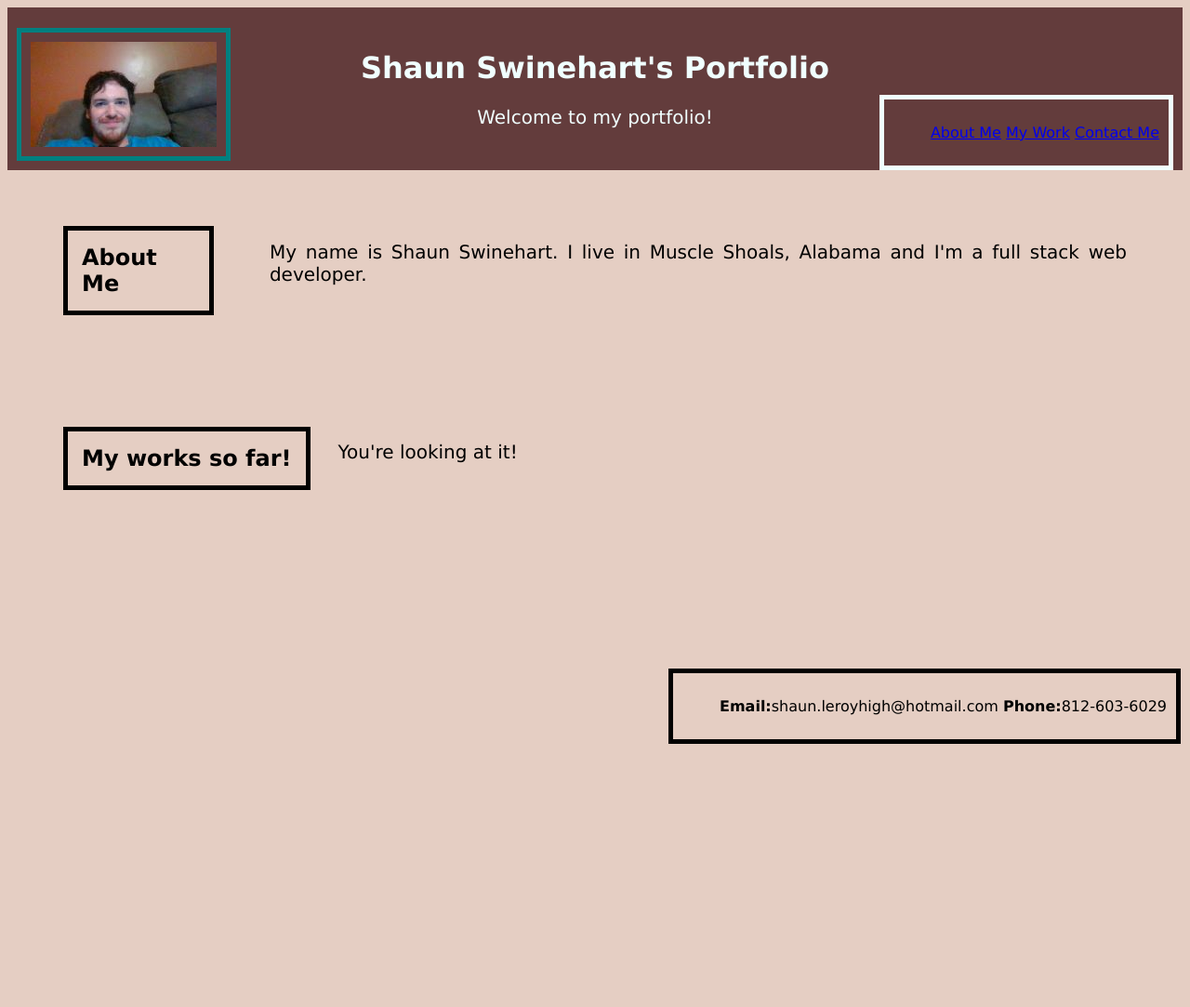
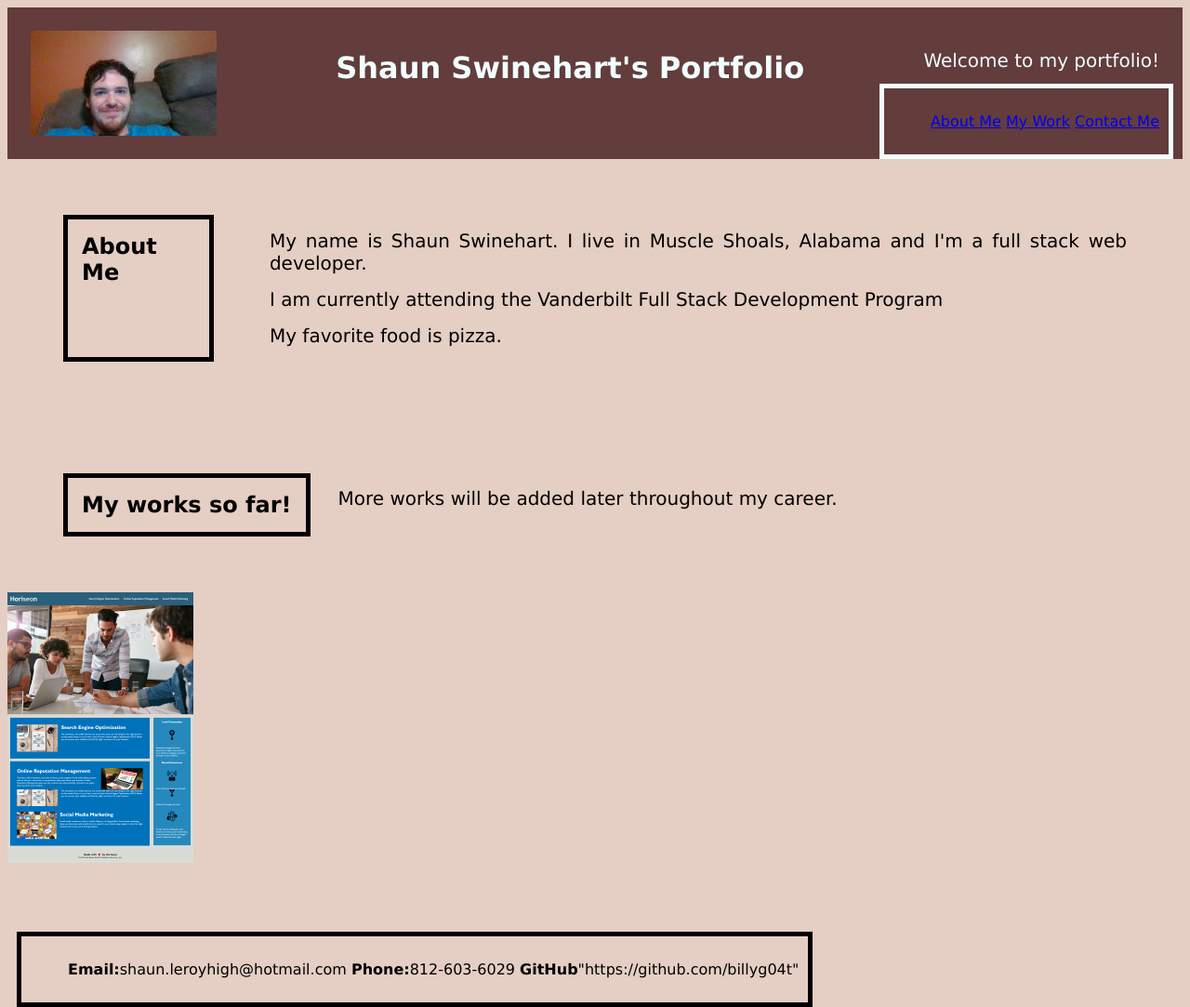
Before and after one commit to billyg04t/portfolio-for-shaun, a plain HTML site: page index.html in a window 1280 px wide. Shown: the whole page at 93% size. Before the commit the page ends 800 px from the top, so only its background shows below. Drawn offline with Linux system fonts and the light colour scheme.

Commit message:
Added screen shot to my work, extra information in 'about me' and added flex attributes

```diff
--- a/assets/style.css
+++ b/assets/style.css
@@ -1,6 +1,6 @@
 * {
     box-sizing: border-box;
-    font-family: 'Lucida Sans', 'Lucida Sans Regular', 'Lucida Grande', 'Lucida Sans Unicode', Geneva, Verdana, sans-serif;
+    font-family: 'Lucida Sans', 'Times New Roman', Times, serif;
 }
 
 body {
@@ -8,11 +8,14 @@ body {
 }
 
 .header {
-    position:sticky;
+    position: sticky;
+    display: flex;
+    flex-wrap: wrap;
+    justify-content: space-between;
     background-color: rgb(99, 60, 60);
     color: azure;
-    text-decoration-line:unset;
-    text-align:center;
+    text-decoration-line: unset;
+    text-align: center;
     padding: 25px;
 }
 
@@ -23,7 +26,7 @@ body {
     right: 10px;
     padding: 10px;
     border: 5px solid azure;
-    color:azure;
+    color: azure;
 
 }
 
@@ -37,10 +40,20 @@ div ul li {
 }
 
 .shaun.jpeg {
-    display:contents;
-    float:inline-end;
-    max-width: 20%;
-    max-height: 20%;
+    display: flex;
+    bottom: 10px;
+    left: 200px;
+    content: normal;
+    padding: 10px;
+    border: 5px solid teal;
+}
+
+.horiseon.jpg {
+    display: flex;
+    object-position: absolute;
+    right: 10px;
+    padding: 10px;
+    content: url(https://billyg04t.github.io/mod-challenge-1/);
 }
 
 p {
@@ -72,13 +85,6 @@ padding: 50px;
     margin: 5px;
 }
 
-.set-right {
-    position: absolute;
-    bottom: 10px;
-    left: 10px;
-    padding: 10px;
-    border: 5px solid teal;
-}
 .work1 {
     display:flex;
     margin: 50px;
@@ -88,6 +94,7 @@ padding: 50px;
     border: 5px solid black;
     padding: 15px;
     margin: 10px;
+    text-align: center;
 }
 
 .work1 p {
@@ -100,14 +107,12 @@ padding: 50px;
 }
 
 .contact-me1 {
-    display: flex;
-    position: absolute;
-    bottom: 0px;
+    display: inline-block;
+    position: relative;
+    top: 50px;
+    bottom: 10px;
     right: 10px;
     padding: 10px;
     border: 5px solid black;
+    margin: 20px;
 }
-
-.contact-me1 li {
-    list-style-type: circle;
-}
--- a/index.html
+++ b/index.html
@@ -14,7 +14,7 @@
             <img
             src="./assets/images/shaun3.jpg"
             alt="image of a man named shaun"
-            class="set-right"
+            class="shaun.jpg"
             />
        <h1>Shaun Swinehart's Portfolio</h1>
        <p>Welcome to my portfolio!</p>
@@ -40,29 +40,35 @@
     <p>
         My name is Shaun Swinehart. I live in Muscle Shoals, Alabama and I'm a full stack web developer.
     </p>
+    <p>
+        I am currently attending the Vanderbilt Full Stack Development Program
+    </p>
+    <p>
+        My favorite food is pizza.
+    </p>
     </ul>
 </div>
 
     <div class="work1">
         <h2>My works so far!</h2>
-        <P>You're looking at it!</P>
+        <p>More works will be added later throughout my career.</p>
+    </div>
+    <div>
+    <img
+    src="./assets/images/horiseon-site.png"
+    alt="an image of a site for horiseon"
+    class="horiseon.jpg"
+    />
+    <a href="https://billyg04t.github.io/mod-challenge-1/"></a>
     </div>
 
     <div class="contact-me1">
         <ul>
             <li><strong>Email:</strong>shaun.leroyhigh@hotmail.com</li>
             <li><strong>Phone:</strong> 812-603-6029</li>
+            <li><strong>GitHub</strong> "https://github.com/billyg04t" <a href= "https://github.com/billyg04t"></a>
         </ul>
-
     </div>
-
-
-
-
-
-
-
-
 </body>
 
 
```
Also changed, not shown: assets/images/horiseon-site.png (added), assets/images/shaun.jpg (deleted), assets/images/shaun2.jpg (deleted).
